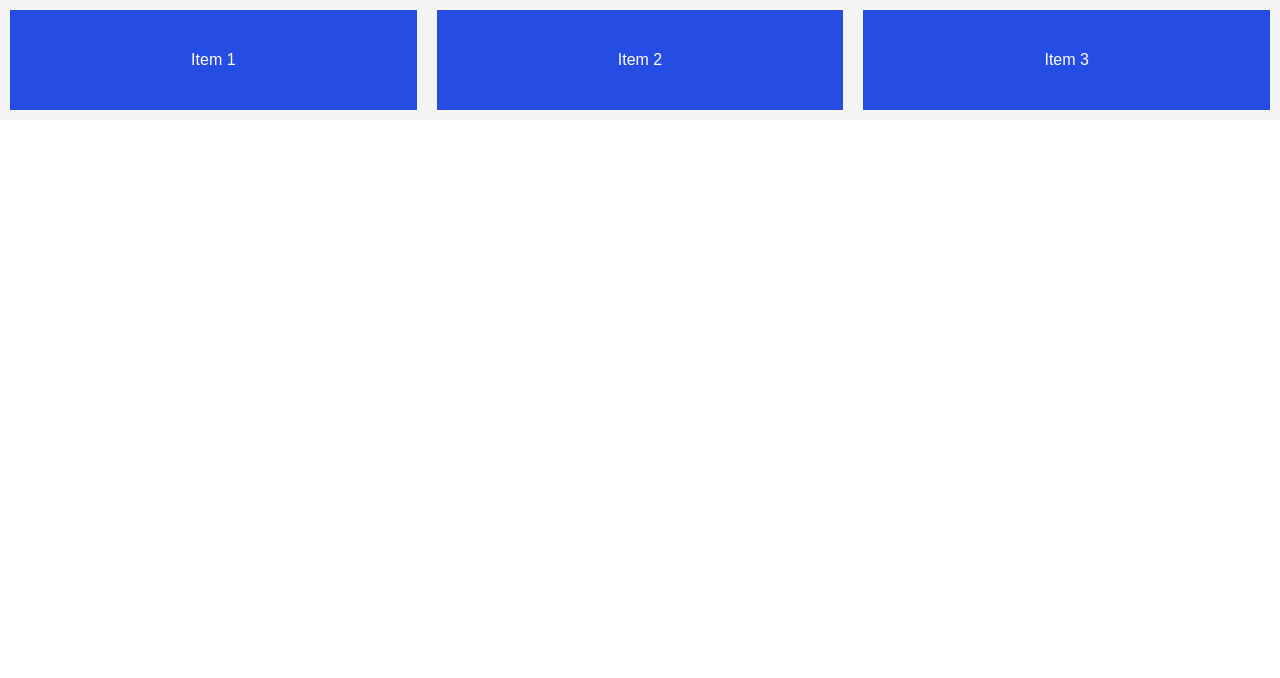
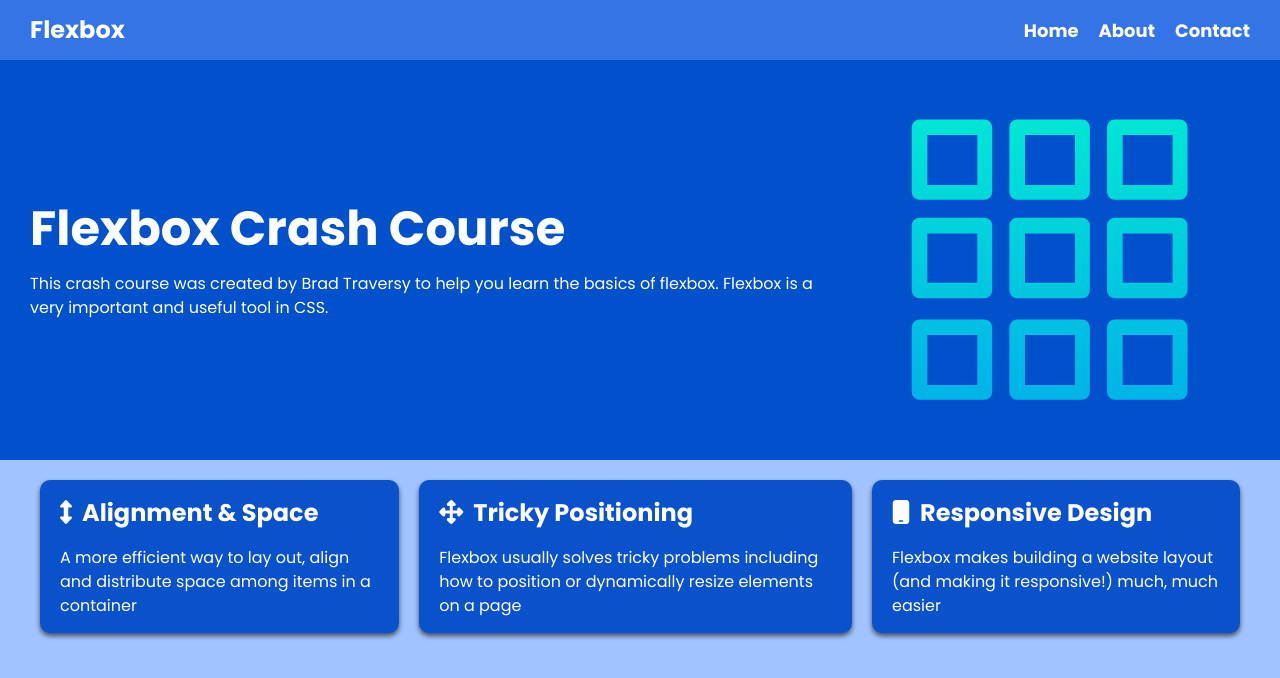
Before and after one commit to hashlog5/Flexbox-Crash-Course, a plain HTML site: page index.html in a window 1280 px wide. Drawn offline with Linux system fonts and the light colour scheme.

Commit message:
Flexbox Layout Project

```diff
--- a/index.html
+++ b/index.html
@@ -5,22 +5,71 @@
     <meta http-equiv="X-UA-Compatible" content="IE=edge" />
     <meta name="viewport" content="width=device-width, initial-scale=1.0" />
 
+    <link
+      rel="stylesheet"
+      href="https://cdnjs.cloudflare.com/ajax/libs/font-awesome/6.1.1/css/all.min.css"
+      integrity="sha512-KfkfwYDsLkIlwQp6LFnl8zNdLGxu9YAA1QvwINks4PhcElQSvqcyVLLD9aMhXd13uQjoXtEKNosOWaZqXgel0g=="
+      crossorigin="anonymous"
+      referrerpolicy="no-referrer"
+    />
     <link rel="stylesheet" href="styles.css" />
+
     <title>Flexbox Crash Course</title>
   </head>
 
   <body>
-    <div class="flex-container">
-      <div class="item">Item 1</div>
-      <div class="item">Item 2</div>
-      <div class="item">Item 3</div>
+    <nav class="navbar">
+      <div class="container">
+        <div class="logo">Flexbox</div>
+        <ul class="nav">
+          <li><a href="#">Home</a></li>
+          <li><a href="#">About</a></li>
+          <li><a href="#">Contact</a></li>
+        </ul>
+      </div>
+    </nav>
 
-      <!-- <div class="item">Item 4</div>
-      <div class="item">Item 5</div>
-      <div class="item">Item 6</div>
-      <div class="item">Item 7</div>
-      <div class="item">Item 8</div>
-      <div class="item">Item 9</div> -->
-    </div>
+    <header class="header">
+      <div class="container">
+        <div>
+          <h1>Flexbox Crash Course</h1>
+          <p>
+            This crash course was created by Brad Traversy to help you learn the
+            basics of flexbox. Flexbox is a very important and useful tool in
+            CSS.
+          </p>
+        </div>
+
+        <img src="/images/grid.svg" alt="" />
+      </div>
+    </header>
+
+    <section class="boxes">
+      <div class="container">
+        <div class="box">
+          <h2><i class="fas fa-arrows-alt-v"></i>Alignment & Space</h2>
+          <p>
+            A more efficient way to lay out, align and distribute space among
+            items in a container
+          </p>
+        </div>
+
+        <div class="box">
+          <h2><i class="fas fa-arrows-alt"></i>Tricky Positioning</h2>
+          <p>
+            Flexbox usually solves tricky problems including how to position or
+            dynamically resize elements on a page
+          </p>
+        </div>
+
+        <div class="box">
+          <h2><i class="fas fa-mobile"></i>Responsive Design</h2>
+          <p>
+            Flexbox makes building a website layout (and making it responsive!)
+            much, much easier
+          </p>
+        </div>
+      </div>
+    </section>
   </body>
 </html>
--- a/styles.css
+++ b/styles.css
@@ -1,3 +1,5 @@
+@import url("https://fonts.googleapis.com/css2?family=Poppins:wght@400;700&display=swap");
+
 * {
   box-sizing: border-box;
   margin: 0;
@@ -5,62 +7,127 @@
 }
 
 body {
-  font-family: Arial, Helvetica, sans-serif;
+  font-family: "Poppins", sans-serif;
+  font-size: 16px;
+  line-height: 1.5;
+  color: #333;
+  background: #a1c3ff;
 }
 
-.flex-container {
-  /* height: 400px;
-  display: flex;
-  justify-content: space-between;
-  align-items: center; */
-
-  /* height: 500px;
-  display: flex;
-  flex-direction: column;
-  align-items: flex-end;
-  justify-content: flex-end; */
-
-  display: flex;
-  /* flex-wrap: wrap; */
-
-  background: #f4f4f4;
+img {
+  max-width: 100%;
 }
 
-.item {
-  display: flex;
-  justify-content: center;
-  align-items: center;
+h1,
+h2 {
+  margin-bottom: 15px;
+}
 
-  height: 100px;
-  /* flex-basis: 300px; */
-  /* flex-grow: 1; */
-  /* flex: 1 0 0; */
-  flex: 1;
-  margin: 10px;
+ul {
+  list-style-type: none;
+}
 
-  background: #254de4;
+.container {
+  min-width: auto;
+  margin: 0 auto;
+  padding: 0 30px;
+}
+
+.navbar {
+  height: 60px;
+
+  background: #3474e6;
   color: #fff;
 }
 
-.item:nth-of-type(1) {
-  /* align-self: start; */
-  /* order: 2; */
-  /* flex-basis: 200px; */
-  /* flex-grow: 3; */
-  /* flex-shrink: 1; */
+.navbar .logo {
+  font-size: x-large;
+  font-weight: bold;
 }
 
-.item:nth-of-type(2) {
-  /* align-self: center; */
-  /* order: 1; */
-  /* flex-basis: 200px; */
-  /* flex-grow: 1; */
-  /* flex-shrink: 2; */
+.navbar a {
+  color: #fff;
+  text-decoration: none;
+  font-size: 18px;
+  font-weight: bold;
 }
 
-.item:nth-of-type(3) {
-  /* align-self: end; */
-  /* order: 3; */
-  /* flex-grow: 1; */
-  /* flex-shrink: 3; */
+.navbar a:hover {
+  color: lightblue;
 }
+
+.navbar .container {
+  height: 100%;
+
+  display: flex;
+  justify-content: space-between;
+  align-items: center;
+}
+
+.navbar ul {
+  display: flex;
+}
+
+.navbar li {
+  margin-left: 20px;
+}
+
+.header {
+  min-height: 400px;
+
+  background: #0151cc;
+  color: #fff;
+}
+
+.header h1 {
+  font-size: 3rem;
+  font-weight: bold;
+  line-height: 1.2;
+}
+
+.header img {
+  min-width: 400px;
+}
+
+.header .container {
+  display: flex;
+  justify-content: space-between;
+  align-items: center;
+}
+
+.boxes .container {
+  display: flex;
+  justify-content: space-between;
+}
+
+.box {
+  flex-direction: 1;
+  margin: 20px 10px;
+  padding: 15px 20px;
+
+  background: #0a51cc;
+  color: #fff;
+  border-radius: 10px;
+  box-shadow: 0 3px 5px rgba(0, 0, 0, 0.6);
+}
+
+.box i {
+  margin-right: 10px;
+}
+
+@media (max-width: 768px) {
+  .navbar .container {
+    flex-direction: column;
+  }
+
+  .header .container {
+    flex-direction: column;
+    padding-top: 20px;
+    text-align: center;
+  }
+
+  .boxes .container {
+    display: block;
+    text-align: center;
+  }
+}
```
Also changed, not shown: images/grid.svg (added).
